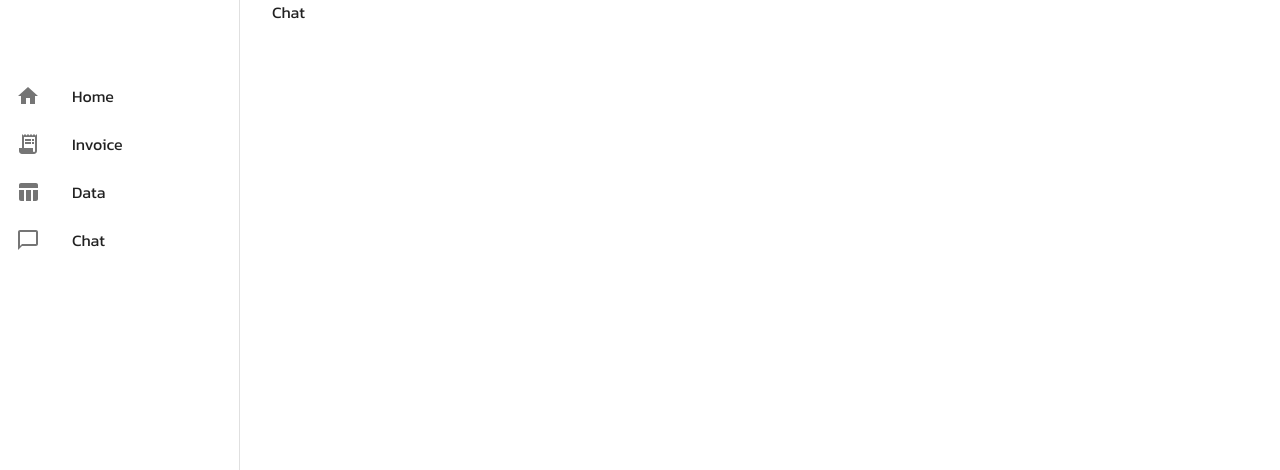
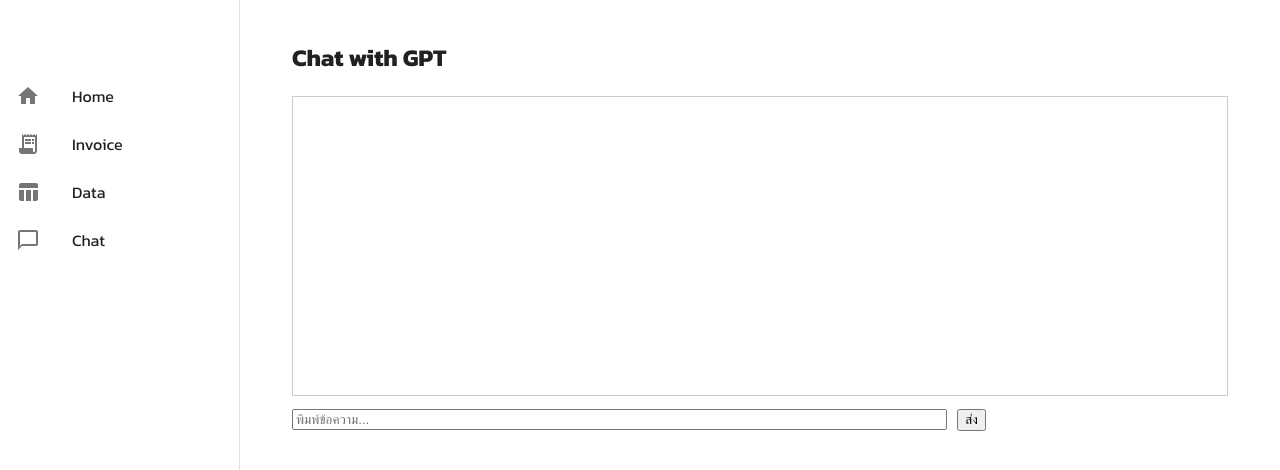
Before and after one commit to GRG02/emp0-hackathon-ui, a React (Vite) app: page /chat in a window 1280 px wide. Shown: the top 470 px of the page. Built offline with nearby package versions, Linux system fonts and the light colour scheme.

Commit message:
Update Chat.jsx

```diff
--- a/src/assets/pages/Chat.jsx
+++ b/src/assets/pages/Chat.jsx
@@ -1,9 +1,67 @@
-import React from 'react'
+// Chat.jsx
+import React, { useState } from 'react';
+import axios from 'axios';
 
 function Chat() {
+  const [input, setInput] = useState('');
+  const [messages, setMessages] = useState([]);
+
+  const handleSend = async () => {
+    if (!input.trim()) return;
+
+    // 1. เพิ่มข้อความของผู้ใช้
+    const userMessage = { role: 'user', content: input };
+    const newMessages = [...messages, userMessage];
+    setMessages(newMessages); // แสดงข้อความก่อน
+
+    setInput(''); // ล้าง input
+
+    try {
+      // 2. เรียก API OpenAI
+      const response = await axios.post(
+        'https://api.openai.com/v1/chat/completions',
+        {
+          model: 'gpt-4', // หรือ 'gpt-3.5-turbo'
+          messages: newMessages,
+        },
+        {
+          headers: {
+            'Content-Type': 'application/json',
+            Authorization: `Bearer ${process.env.REACT_APP_OPENAI_API_KEY}`,
+          },
+        }
+      );
+
+      // 3. เพิ่มข้อความของ GPT ลงใน state
+      const reply = response.data.choices[0].message;
+      setMessages([...newMessages, reply]);
+    } catch (error) {
+      console.error('API error:', error);
+    }
+  };
+
   return (
-    <div>Chat</div>
-  )
+    <div style={{ padding: 20 }}>
+      <h2>Chat with GPT</h2>
+      <div style={{ border: '1px solid #ccc', padding: 10, height: 300, overflowY: 'scroll' }}>
+        {messages.map((msg, index) => (
+          <div key={index} style={{ marginBottom: 10 }}>
+            <strong>{msg.role === 'user' ? 'คุณ' : 'GPT'}:</strong> {msg.content}
+          </div>
+        ))}
+      </div>
+      <div style={{ marginTop: 10 }}>
+        <input
+          type="text"
+          value={input}
+          onChange={e => setInput(e.target.value)}
+          placeholder="พิมพ์ข้อความ..."
+          style={{ width: '70%', marginRight: 10 }}
+        />
+        <button onClick={handleSend}>ส่ง</button>
+      </div>
+    </div>
+  );
 }
 
-export default Chat
+export default Chat;
```
